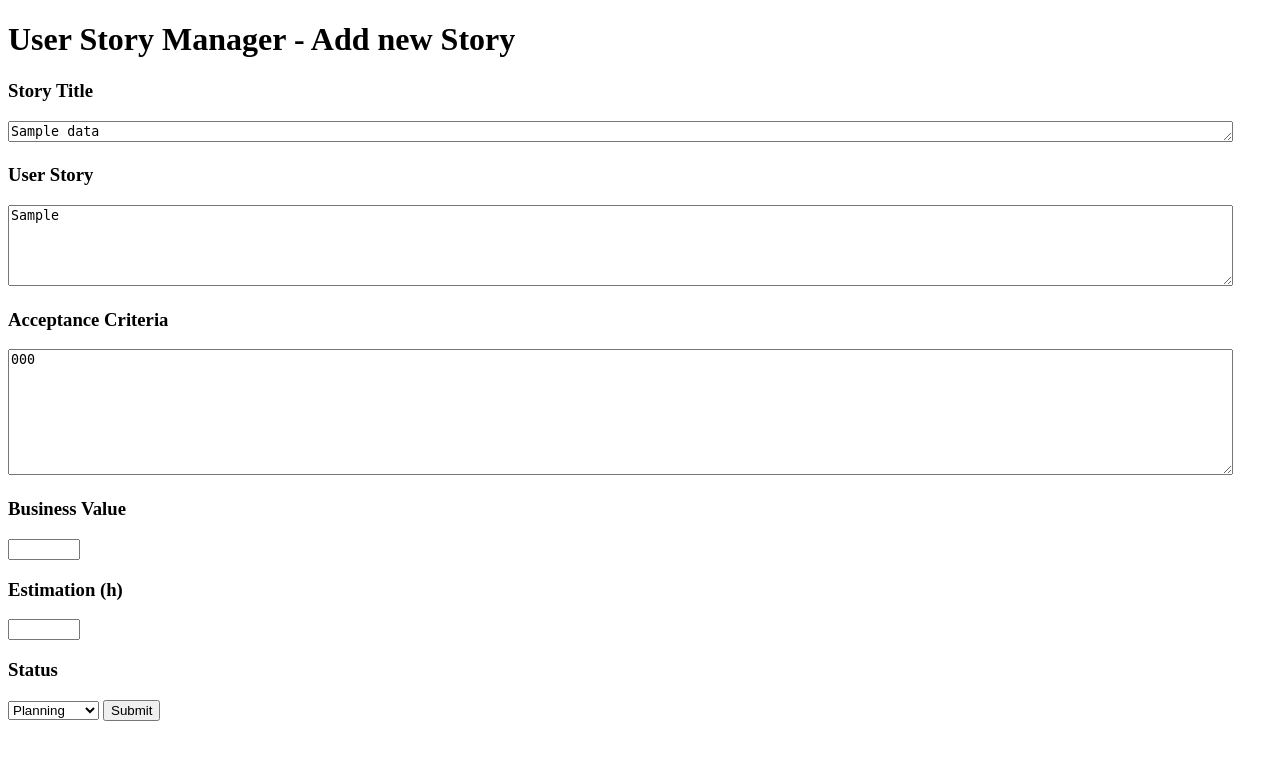
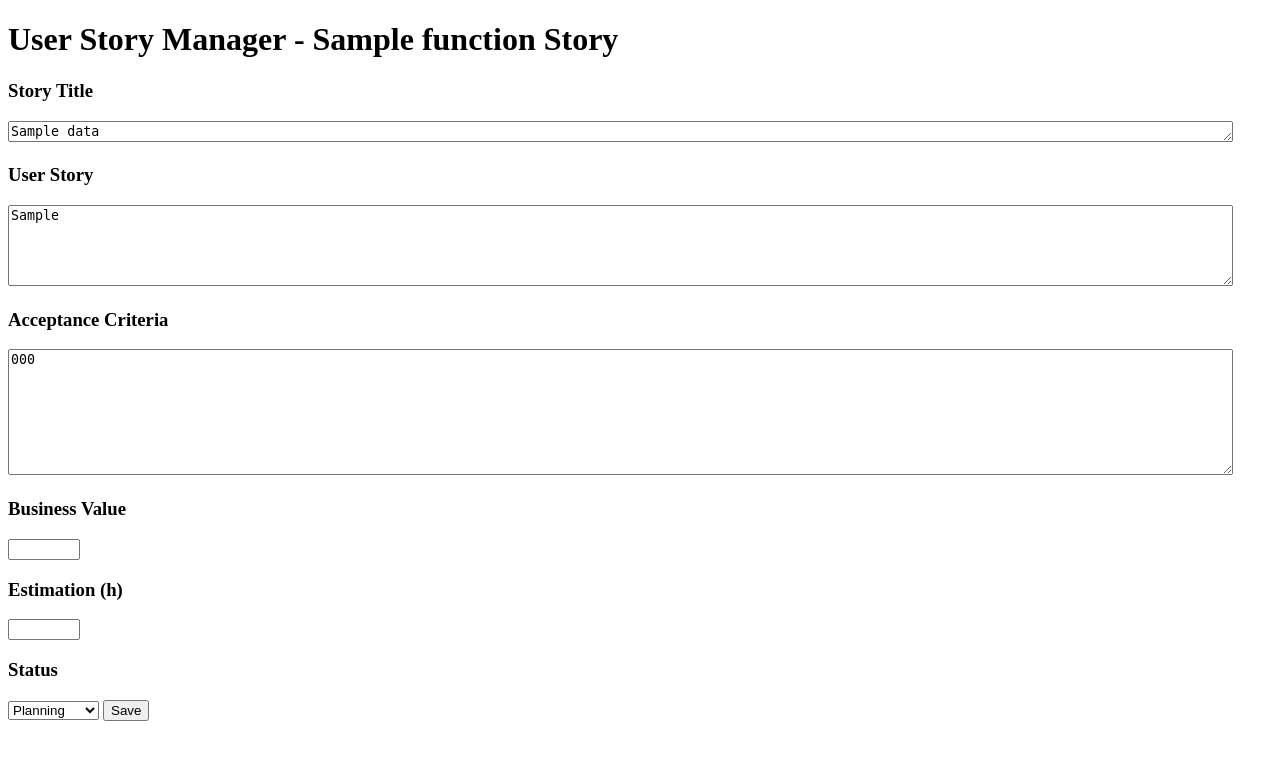
Before and after one commit to Shevah92/user-story-manager-shevah92, a Flask app: template templates/story.html in a window 1280 px wide. Shown: the top 760 px of the page. Run offline with Flask 2, Linux system fonts and the light colour scheme; the template is opened without the code that fills it: most values are stand-ins (such as "Sample title", 1, 10 or a date in 2020).

Commit message:
minor changes in look

```diff
--- a/main.py
+++ b/main.py
@@ -16,7 +16,7 @@ def render_index():
 @app.route("/story/<story_id>", methods=["GET"])
 def render_edit(story_id):
     data = UserStories.get(UserStories.id == story_id)
-    return render_template("story.html", data = data)
+    return render_template("story.html", data = data, function = "Edit")
 
 
 @app.route("/story/<story_id>", methods=["POST"])
@@ -34,7 +34,7 @@ def update_story(story_id):
 @app.route("/story", methods=["GET"])
 def render_story():
     data = []
-    return render_template("story.html", data = data)
+    return render_template("story.html", data = data, function = "Add New")
 
 
 @app.route("/story", methods=["POST"])
--- a/templates/list.html
+++ b/templates/list.html
@@ -11,11 +11,12 @@
         </style>
     <body>
         <form action="http://localhost:5000/story">
-            <input type="submit" value="Create New Userstory"/>
+            <input type="submit" value="Add New Userstory"/>
         </form>
     <p>
         <table width="100%">
             <tr>
+                <td>ID</td>
                 <td>Story Title</td>
                 <td>User Story</td>
                 <td>Acceptance Criteria</td>
@@ -27,6 +28,7 @@
             </tr>
             {% for story in stories %}
             <tr>
+                <td>{{story.id}}</td>
                 <td>{{story.story_title}}</td>
                 <td>{{story.user_story}}</td>
                 <td>{{story.acceptance}}</td>
--- a/templates/story.html
+++ b/templates/story.html
@@ -2,11 +2,11 @@
 
 <html>
     <head>
-        <title>User Story Manager  - Add new Story</title>
+        <title>User Story Manager  - {{function}} Story</title>
     </head>
     <body>
         <form action="/story/{{data.id}}" method ="post">
-            <h1>User Story Manager  - Add new Story</h1>
+            <h1>User Story Manager  - {{function}} Story</h1>
                 <h3>Story Title</h3>
                     <textarea  id="story_title" name="story_title" rows="1" cols="150">{{data.story_title}}</textarea>
                 <h3>User Story</h3>
@@ -25,7 +25,7 @@
                         <option value="review">Review</option>
                         <option value="done">Done</option>
                     </Select>
-            <input type="submit" value="Submit"/>
+            <input type="submit" value="Save"/>
         </form>
 
     </body>
```
